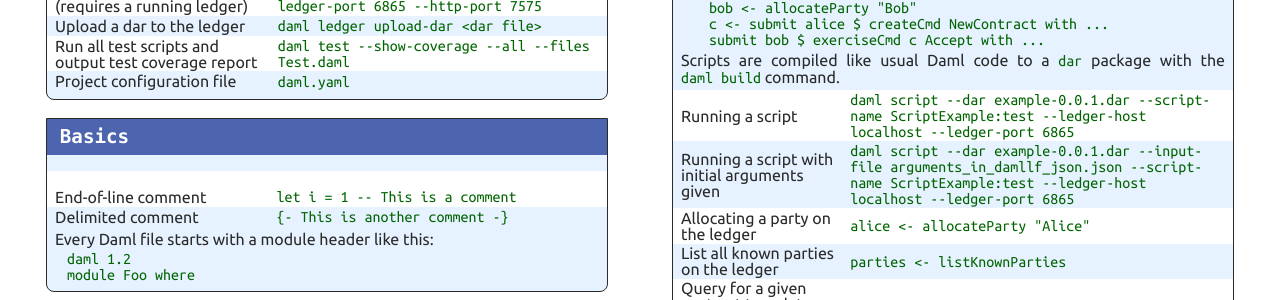
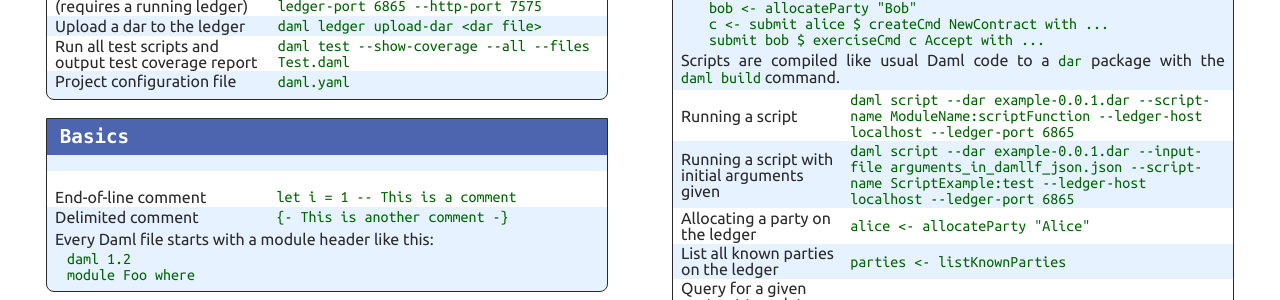
Before and after one commit to digital-asset/daml-cheat-sheet, a Jekyll site: the page built from index.html, in a window 1280 px wide and 900 px high, scrolled down 1435 px. Shown: the part 168-468 px from the top of the window. Built offline with Jekyll 4.4.1, drawn with Linux system fonts in a browser that asks for light colours.

Commit message:
Update _includes/en/Scripts.md
Co-authored-by: anthonylusardi-da <59614480+anthonylusardi-da@users.noreply.github.com>

```diff
--- a/_includes/en/Scripts.md
+++ b/_includes/en/Scripts.md
@@ -16,7 +16,7 @@ test = do
 Scripts are compiled like usual Daml code to a `dar` package with the `daml build` command.
 
 | -------------------- | ----------------------------------------------------- |
-| Running a script | `daml script --dar example-0.0.1.dar --script-name ScriptExample:test --ledger-host localhost --ledger-port 6865`
+| Running a script | `daml script --dar example-0.0.1.dar --script-name ModuleName:scriptFunction --ledger-host localhost --ledger-port 6865`
 | Running a script with initial arguments given | `daml script --dar example-0.0.1.dar --input-file arguments_in_damllf_json.json --script-name ScriptExample:test --ledger-host localhost --ledger-port 6865` |
 | Allocating a party on the ledger | `alice <- allocateParty "Alice"` |
 | List all known parties on the ledger | `parties <- listKnownParties` |
```
